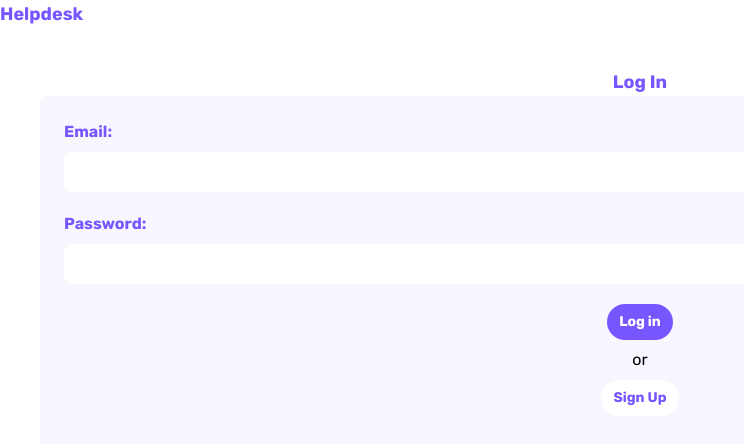
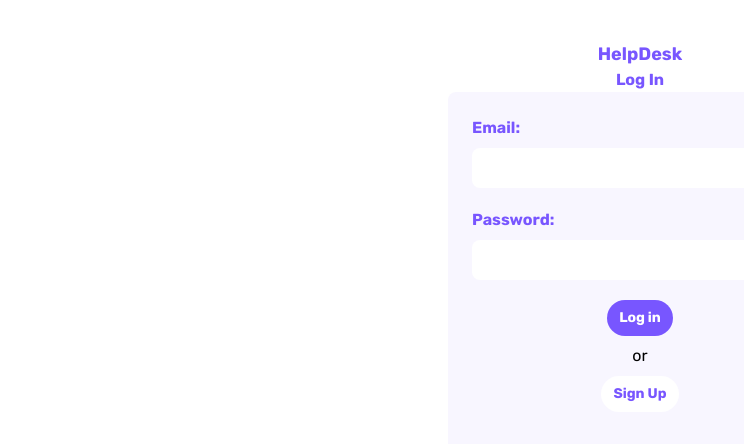
Before and after one commit to emoudy/helpdesk, a Next.js app: page /login in a window 1280 px wide. Shown: the top 444 px of the page, without its empty margins (0-744 px from the left). Built offline with nearby package versions, Linux system fonts and the light colour scheme.

Commit message:
css for logout page

```diff
--- a/app/(auth)/layout.jsx
+++ b/app/(auth)/layout.jsx
@@ -1,10 +1,3 @@
 export default function AuthLayouts({ children }) {
-  return (
-    <>
-      <nav>
-        <h1>Helpdesk</h1>
-      </nav>
-      {children}
-    </>
-  );
+  return <>{children}</>;
 }
--- a/app/(auth)/login/page.jsx
+++ b/app/(auth)/login/page.jsx
@@ -2,8 +2,9 @@ import AuthForm from "../AuthForm";
 
 export default function Login() {
   return (
-    <main>
-      <h1 className="log-in-page">Log In</h1>
+    <main className="max-w-96 mx-auto">
+      <h1 className="log-in-page">HelpDesk</h1>
+      <h2 className="log-in-page">Log In</h2>
       <AuthForm />
     </main>
   );
```
